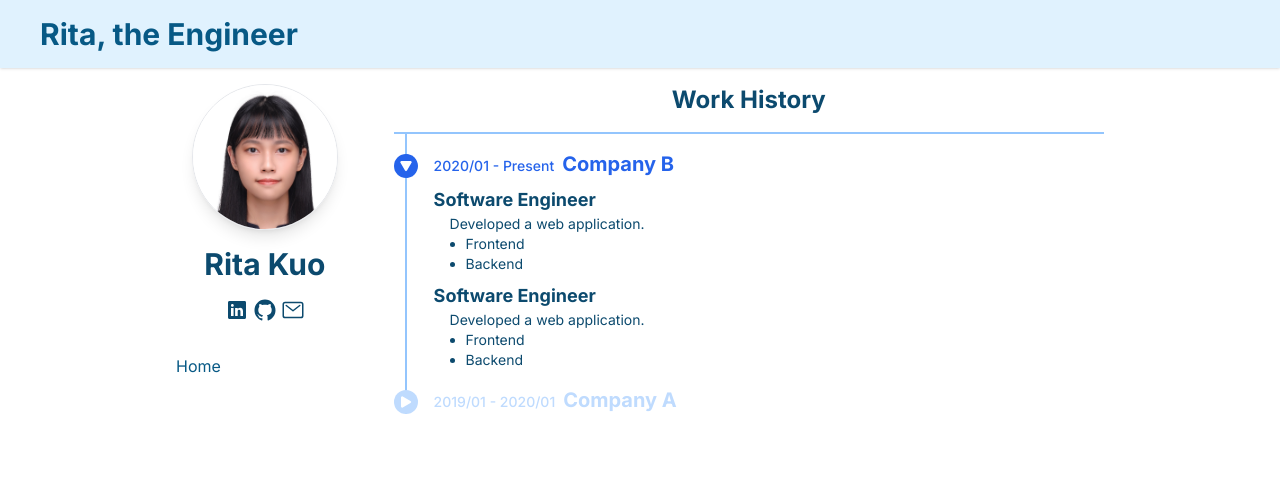
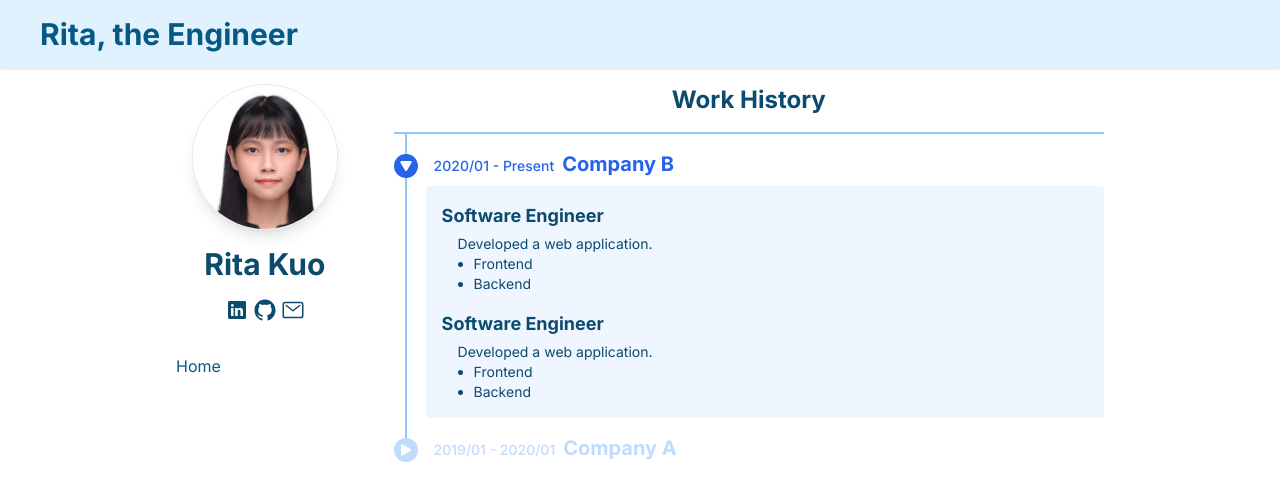
Before and after one commit to rita-kuo/Resume, a Next.js app: page / in a window 1280 px wide. Shown: the top 500 px of the page. Built offline with nearby package versions, Linux system fonts and the light colour scheme.

Commit message:
feat: update style

```diff
--- a/src/component/career/history/JobContent.tsx
+++ b/src/component/career/history/JobContent.tsx
@@ -6,10 +6,16 @@ import Markdown from "react-markdown";
 
 const JobContent: React.FC<{ history: WorkHistory }> = (props) => {
   const { state, close, open, motionProps } = useCollapseState({
-    initialMotionProps: { initial: { height: 0 } },
+    initialMotionProps: { initial: { height: 0, marginTop: 0 } },
     renderMotionProps: (state) => ({
-      initial: state === "opening" ? { height: 0 } : { height: "auto" },
-      animate: state === "opening" ? { height: "auto" } : { height: 0 },
+      initial:
+        state === "opening"
+          ? { height: 0, marginTop: 0 }
+          : { height: "auto", marginTop: "0.5rem" },
+      animate:
+        state === "opening"
+          ? { height: "auto", marginTop: "0.5rem" }
+          : { height: 0, marginTop: 0 },
     }),
   });
 
@@ -21,9 +27,13 @@ const JobContent: React.FC<{ history: WorkHistory }> = (props) => {
   });
 
   return (
-    <motion.div {...motionProps} className="ml-10 overflow-hidden">
+    <motion.div
+      {...motionProps}
+      className="ml-8 space-y-1 overflow-hidden rounded bg-blue-50 md:space-y-2"
+    >
+      <div className="space-y-2 p-2 md:space-y-4 md:p-4">
         {props.history.detail.map((detail) => (
-        <div key={detail.title} className="mt-1 md:mt-2">
+          <div key={detail.title} className="space-y-1">
             <h4>{detail.title}</h4>
             <Markdown
               className="ml-4 text-sm"
@@ -37,6 +47,7 @@ const JobContent: React.FC<{ history: WorkHistory }> = (props) => {
             </Markdown>
           </div>
         ))}
+      </div>
     </motion.div>
   );
 };
```
Lines whose indentation alone changed are shown as unchanged.
